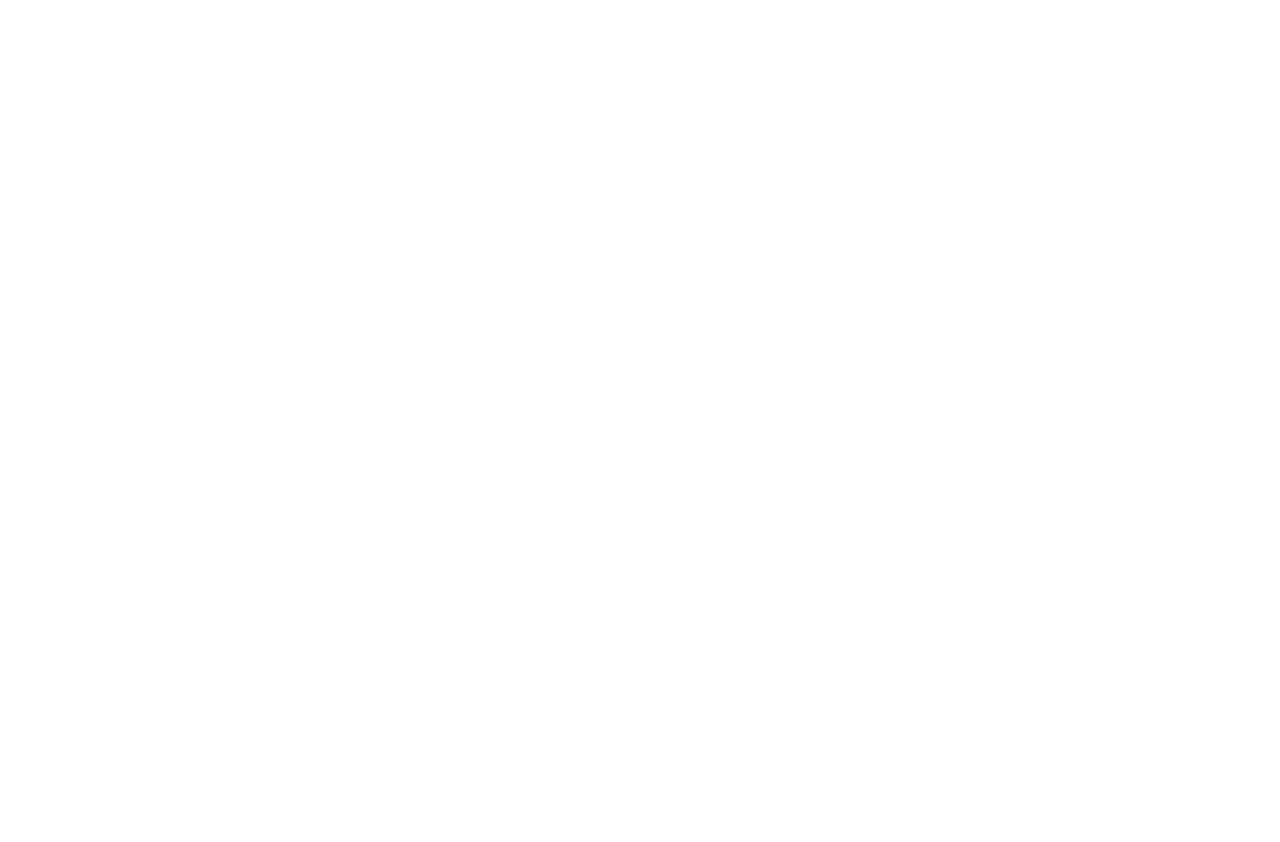
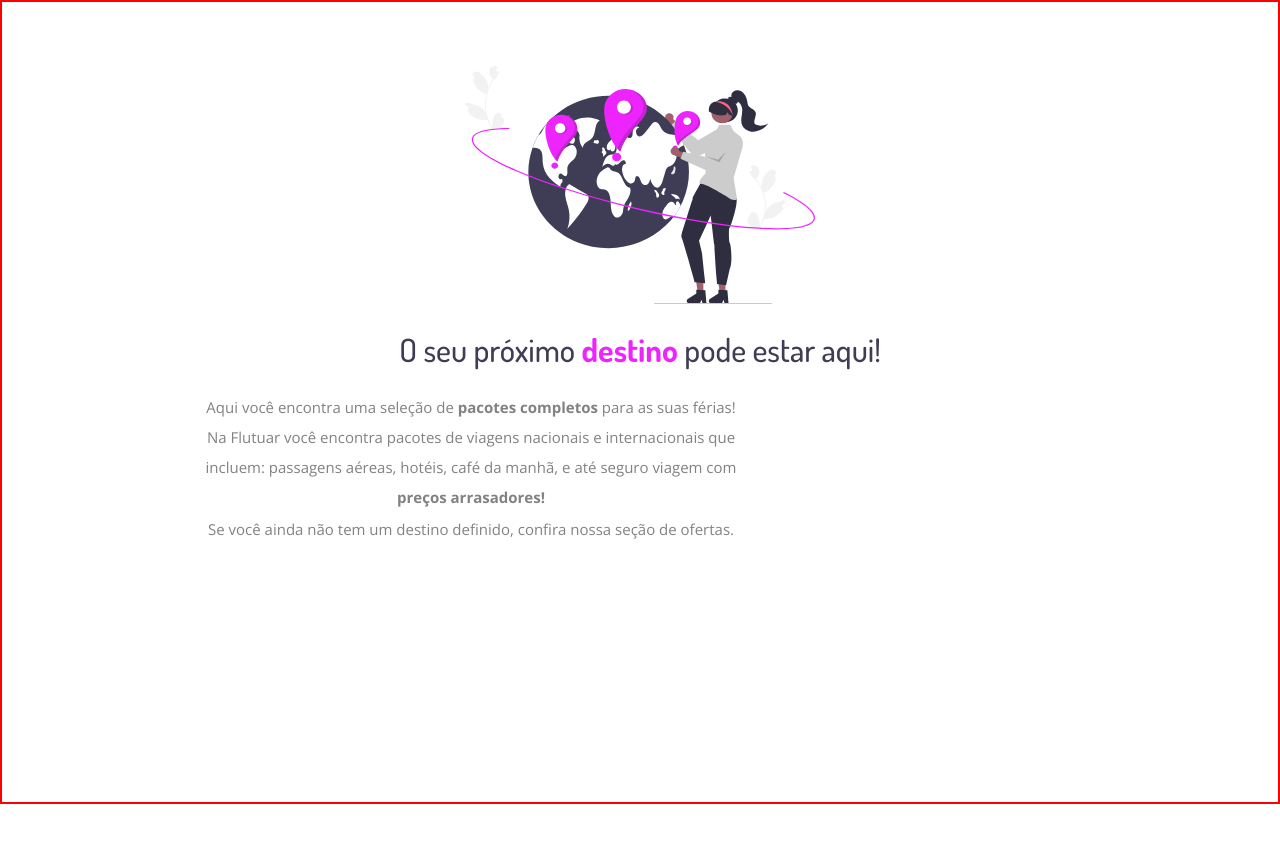
Before and after one commit to palomabeckers/projeto2_stage2, a plain HTML site: page index.html in a window 1280 px wide. Before the commit the page ends 800 px from the top, so only its background shows below. Drawn offline with nearby package versions, Linux system fonts and the light colour scheme.

Commit message:
insert main

```diff
--- a/index.html
+++ b/index.html
@@ -17,6 +17,18 @@
     <link href="https://fonts.googleapis.com/css2?family=Dosis:wght@500;700&family=Open+Sans:wght@400;700&display=swap" rel="stylesheet">
 </head>
 <body>
-
+    <main>
+        <img src="image/img1.svg" alt="imagem mulher segurando o mundo">
+        <h1>
+            O seu próximo <span>destino</span> pode estar aqui!
+        </h1>
+        <p>
+            Aqui você encontra uma seleção de <strong>pacotes completos</strong> para as suas férias!
+            Na <span>Flutuar</span> você encontra pacotes de viagens nacionais e internacionais que incluem: passagens aéreas, hotéis, café da manhã, e até seguro viagem com <strong>preços arrasadores!</strong>
+        </p>
+        <p>
+            Se você ainda não tem um destino definido, confira nossa seção de ofertas.
+        </p>
+    </main>
 </body>
 </html>
--- a/style.css
+++ b/style.css
@@ -1,11 +1,34 @@
 body {
+    border: 2px solid red;
+    height: 100vh;
     margin: 0 auto;
     padding: 0;
-    display: flex;
-    align-items: center;
     font-family: 'Open Sans', sans-serif;
 }
 
-/* h1 {
+main {
+    text-align: center;
+    padding: 64px 199px 240px 199px;
+}
+
+h1 {
     font-family: 'Dosis', sans-serif;
-} */
+    font-size: 32px;
+    color: #3F3D56;
+    font-weight: normal;
+    line-height: 40px;
+}
+
+h1 span {
+    color: #EE24FF;
+    font-weight: bold;
+    padding-bottom: 16px;
+}
+
+p {
+    font-size: 15px;
+    line-height: 30px;
+    color: #828282;
+    width: 540px;
+    height: 107px;
+}
```
